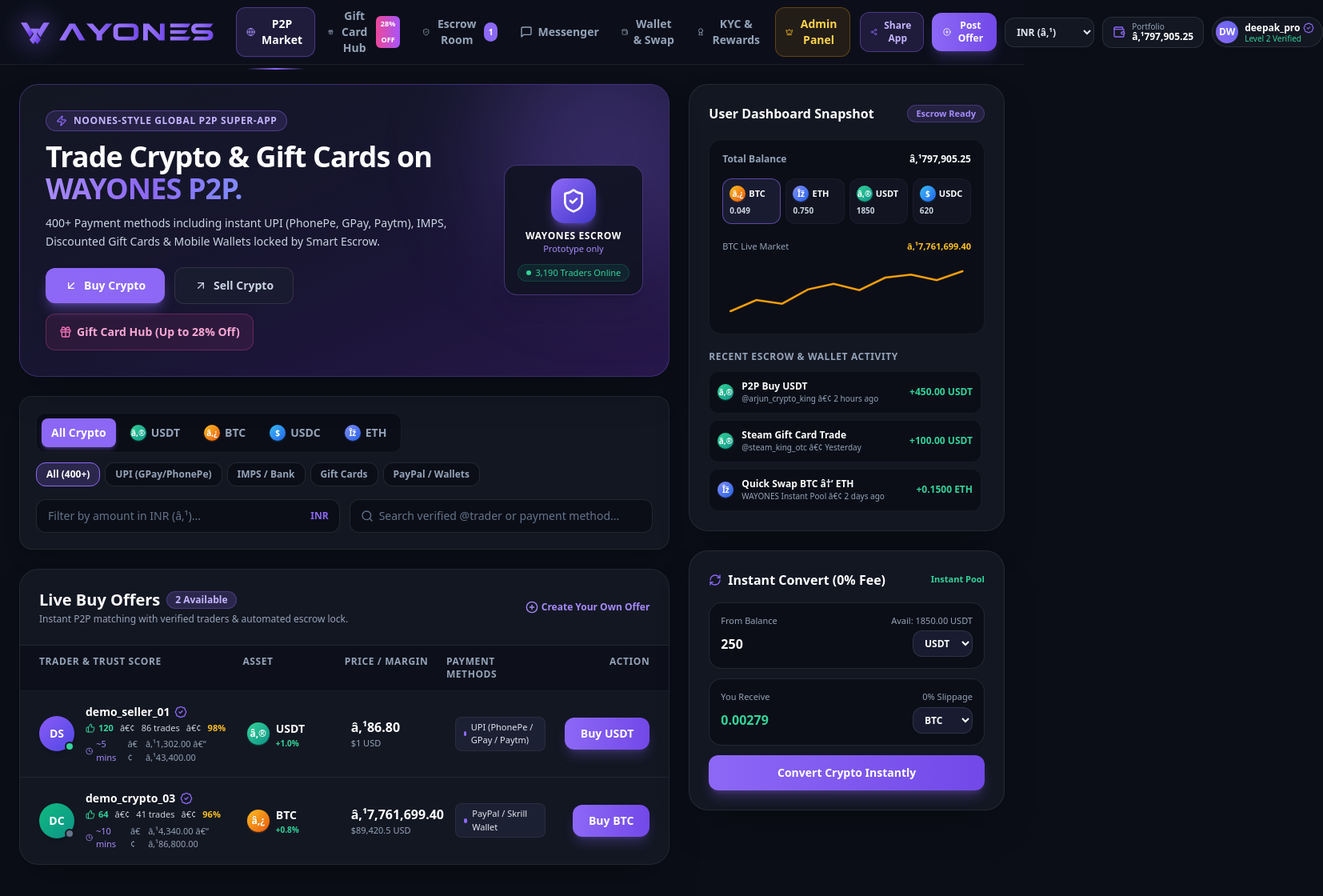
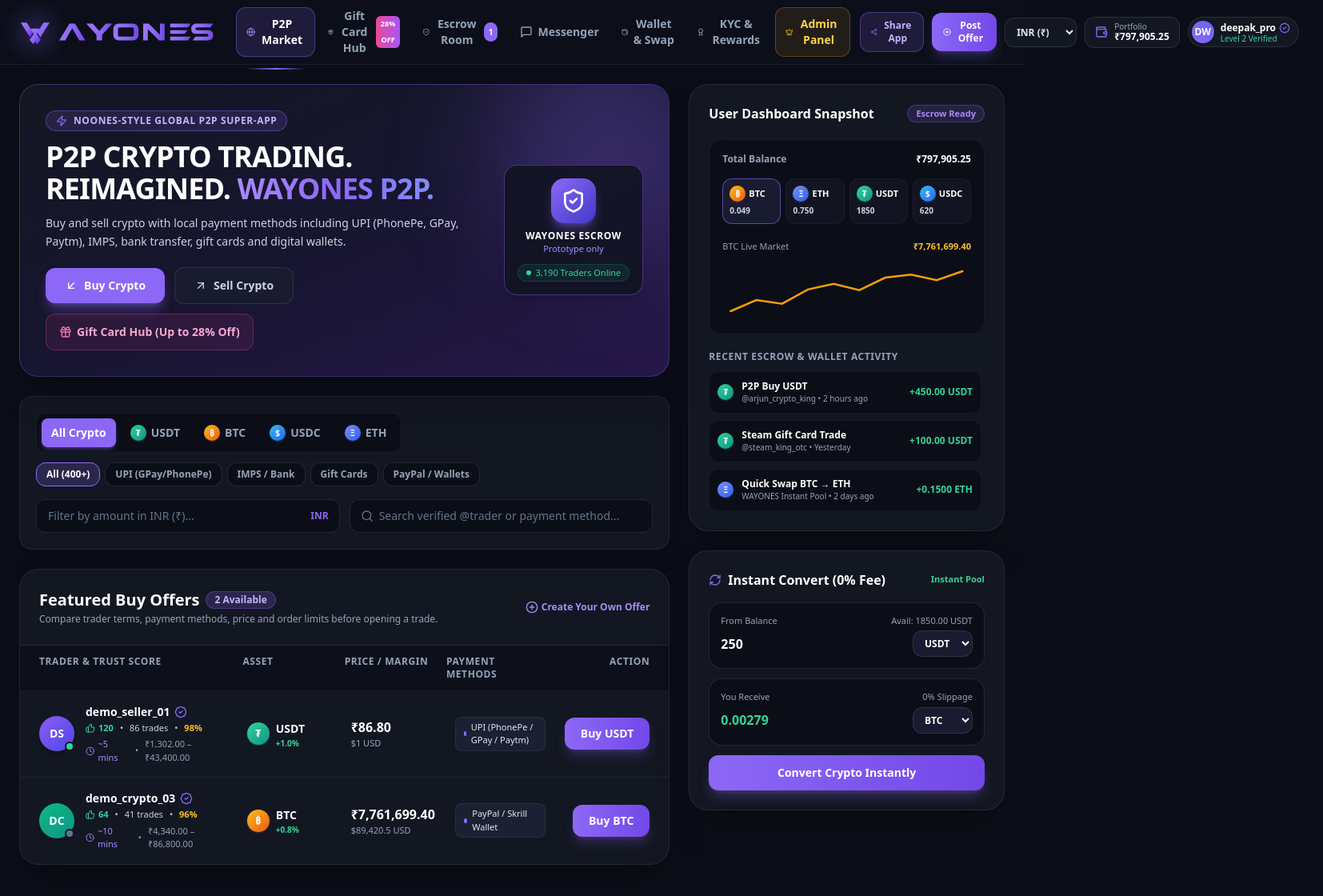
Before and after one commit to tkishanmkm/waydeepak, a React (Vite) app: page / in a window 1280 px wide. Shown: the top 1120 px of the page at 80% size, 1654 px wide, since content can reach past the window. Built offline with nearby package versions, Linux system fonts and the light colour scheme.

Commit message:
Polish WAYONES marketplace and currency display

```diff
--- a/src/App.jsx
+++ b/src/App.jsx
@@ -111,14 +111,14 @@ const CryptoBadge = ({ asset, size = "md" }) => {
   if (asset === 'BTC') {
     return (
       <div className={`${sizes[size]} rounded-full bg-gradient-to-br from-amber-400 to-orange-600 flex items-center justify-center font-bold text-white shadow-sm shadow-orange-500/30 shrink-0`}>
-        â‚¿
+        ₿
       </div>
     );
   }
   if (asset === 'ETH') {
     return (
       <div className={`${sizes[size]} rounded-full bg-gradient-to-br from-indigo-400 to-blue-600 flex items-center justify-center font-bold text-white shadow-sm shadow-indigo-500/30 shrink-0`}>
-        Îž
+        Ξ
       </div>
     );
   }
@@ -131,7 +131,7 @@ const CryptoBadge = ({ asset, size = "md" }) => {
   }
   return (
     <div className={`${sizes[size]} rounded-full bg-gradient-to-br from-emerald-400 to-teal-600 flex items-center justify-center font-bold text-white shadow-sm shadow-emerald-500/30 shrink-0`}>
-      â‚®
+      ₮
     </div>
   );
 };
@@ -144,11 +144,11 @@ const MARKET_PRICES_USD = {
 };
 
 const FIAT_RATES = {
-  INR: { symbol: 'â‚¹', rate: 86.80, label: 'INR (â‚¹)' },
+  INR: { symbol: '₹', rate: 86.80, label: 'INR (₹)' },
   USD: { symbol: '$', rate: 1.00, label: 'USD ($)' },
-  NGN: { symbol: 'â‚¦', rate: 1590.00, label: 'NGN (â‚¦)' },
-  AED: { symbol: 'Ø¯.Ø¥', rate: 3.67, label: 'AED (Ø¯.Ø¥)' },
-  EUR: { symbol: 'â‚¬', rate: 0.92, label: 'EUR (â‚¬)' }
+  NGN: { symbol: '₦', rate: 1590.00, label: 'NGN (₦)' },
+  AED: { symbol: 'د.إ', rate: 3.67, label: 'AED (د.إ)' },
+  EUR: { symbol: '€', rate: 0.92, label: 'EUR (€)' }
 };
 
 const SPARKLINE_DATA = {
@@ -302,7 +302,7 @@ export default function App() {
       side: 'buy',
       asset: 'USDT',
       fiatCurrency: 'INR',
-      fiatSymbol: 'â‚¹',
+      fiatSymbol: '₹',
       fiatAmount: 25000,
       usdAmount: 288.01,
       cryptoAmount: 284.59,
@@ -315,13 +315,13 @@ export default function App() {
         {
           id: 'm-101',
           sender: 'system',
-          text: 'STEP 1 COMPLETE â€” ESCROW LOCKED: 284.59 USDT is locked in WAYONES Multi-Sig Escrow.',
+          text: 'STEP 1 COMPLETE — ESCROW LOCKED: 284.59 USDT is locked in WAYONES Multi-Sig Escrow.',
           time: '10:30 AM'
         },
         {
           id: 'm-102',
           sender: 'user',
-          text: 'Paid â‚¹25,000 via PhonePe UPI! UTR: UTR412988736192. Screenshot attached.',
+          text: 'Paid ₹25,000 via PhonePe UPI! UTR: UTR412988736192. Screenshot attached.',
           time: '10:33 AM'
         },
         {
@@ -379,7 +379,7 @@ export default function App() {
   });
   const [savedPayments, setSavedPayments] = useState([
     { id: 'pm-1', type: 'UPI ID', label: 'deepak.wayones@okaxis', holder: 'Deepak Kumar', verified: true },
-    { id: 'pm-2', type: 'IMPS Bank', label: 'HDFC Bank â€¢â€¢â€¢â€¢ 4821 (IFSC: HDFC00012)', holder: 'Deepak Kumar', verified: true }
+    { id: 'pm-2', type: 'IMPS Bank', label: 'HDFC Bank •••• 4821 (IFSC: HDFC00012)', holder: 'Deepak Kumar', verified: true }
   ]);
   const [newPaymentLabel, setNewPaymentLabel] = useState('');
   const [newPaymentType, setNewPaymentType] = useState('UPI ID');
@@ -416,7 +416,7 @@ export default function App() {
     },
     {
       id: 'tx-903',
-      title: 'Quick Swap BTC â†’ ETH',
+      title: 'Quick Swap BTC → ETH',
       counterparty: 'WAYONES Instant Pool',
       asset: 'ETH',
       amount: '+0.1500 ETH',
@@ -584,7 +584,7 @@ export default function App() {
         {
           id: 'm-1',
           sender: 'system',
-          text: `STEP 1 COMPLETE â€” ESCROW LOCKED: ${cryptoAmount.toFixed(
+          text: `STEP 1 COMPLETE — ESCROW LOCKED: ${cryptoAmount.toFixed(
             selectedOfferForModal.asset === 'USDT' || selectedOfferForModal.asset === 'USDC' ? 2 : 5
           )} ${selectedOfferForModal.asset} is now locked in WAYONES Multi-Sig Escrow.`,
           time: 'Just now'
@@ -649,7 +649,7 @@ export default function App() {
     const uploadMsg = {
       id: `m-${Date.now()}`,
       sender: 'user',
-      text: `ðŸ“Ž [Uploaded Screenshot: payment_receipt_${activeTradeObj.id}.png â€” Verified by WAYONES OCR]`,
+      text: `ðŸ“Ž [Uploaded Screenshot: payment_receipt_${activeTradeObj.id}.png — Verified by WAYONES OCR]`,
       time: 'Just now'
     };
     setActiveTrades((prev) =>
@@ -673,8 +673,8 @@ export default function App() {
       id: `m-${Date.now()}`,
       sender: 'system',
       text: isGC
-        ? `STEP 2 COMPLETE â€” GIFT CARD SUBMITTED: Claim Code (${refCode}) locked for merchant verification.`
-        : `STEP 2 COMPLETE â€” PAYMENT MARKED: Reference (${refCode}) logged. Waiting for Escrow Release.`,
+        ? `STEP 2 COMPLETE — GIFT CARD SUBMITTED: Claim Code (${refCode}) locked for merchant verification.`
+        : `STEP 2 COMPLETE — PAYMENT MARKED: Reference (${refCode}) logged. Waiting for Escrow Release.`,
       time: 'Just now'
     };
 
@@ -738,7 +738,7 @@ export default function App() {
     const releaseMsg = {
       id: `m-${Date.now()}`,
       sender: 'system',
-      text: `STEP 3 COMPLETE â€” ESCROW RELEASED! ${activeTradeObj.cryptoAmount.toFixed(
+      text: `STEP 3 COMPLETE — ESCROW RELEASED! ${activeTradeObj.cryptoAmount.toFixed(
         decimals
       )} ${activeTradeObj.asset} has been settled into your WAYONES Wallet.`,
       time: 'Just now'
@@ -808,7 +808,7 @@ export default function App() {
     setTransactions((prev) => [
       {
         id: `swp-${Date.now()}`,
-        title: `Instant Convert ${swapFrom} â†’ ${swapTo}`,
+        title: `Instant Convert ${swapFrom} → ${swapTo}`,
         counterparty: 'WAYONES Zero-Fee Pool',
         asset: swapTo,
         amount: `+${swapOutput.toFixed(decimals)} ${swapTo}`,
@@ -1243,14 +1243,13 @@ export default function App() {
                         NOONES-STYLE GLOBAL P2P SUPER-APP
                       </div>
                       <h1 className="text-2xl sm:text-4xl font-extrabold tracking-tight text-white leading-tight">
-                        Trade Crypto & Gift Cards on{' '}
+                        P2P CRYPTO TRADING. REIMAGINED.{' '}
                         <span className="text-transparent bg-clip-text bg-gradient-to-r from-[#A78BFA] via-[#8D68F6] to-indigo-400">
                           WAYONES P2P.
                         </span>
                       </h1>
                       <p className="text-slate-300 text-sm leading-relaxed">
-                        400+ Payment methods including instant UPI (PhonePe, GPay, Paytm), IMPS,
-                        Discounted Gift Cards & Mobile Wallets locked by Smart Escrow.
+                        Buy and sell crypto with local payment methods including UPI (PhonePe, GPay, Paytm), IMPS, bank transfer, gift cards and digital wallets.
                       </p>
 
                       <div className="pt-2 flex flex-wrap items-center gap-3">
@@ -1386,13 +1385,13 @@ export default function App() {
                   <div className="p-5 sm:p-6 border-b border-white/[0.07] flex flex-wrap items-center justify-between gap-4">
                     <div>
                       <h2 className="text-lg sm:text-xl font-bold text-white flex items-center gap-2">
-                        Live {tradeSide === 'buy' ? 'Buy' : 'Sell'} Offers
+                        Featured {tradeSide === 'buy' ? 'Buy' : 'Sell'} Offers
                         <span className="text-xs font-semibold px-2.5 py-0.5 rounded-full bg-[#8D68F6]/20 text-[#C4B5FD] border border-[#8D68F6]/30">
                           {filteredOffers.length} Available
                         </span>
                       </h2>
                       <p className="text-xs text-slate-400 mt-0.5">
-                        Instant P2P matching with verified traders & automated escrow lock.
+                        Compare trader terms, payment methods, price and order limits before opening a trade.
                       </p>
                     </div>
                     <button
@@ -1445,18 +1444,18 @@ export default function App() {
                               <span className="flex items-center gap-1 text-emerald-400 font-semibold">
                                 <ThumbsUp className="w-3 h-3" /> {offer.likes || 950}
                               </span>
-                              <span>â€¢</span>
+                              <span>•</span>
                               <span>{offer.trades} trades</span>
-                              <span>â€¢</span>
+                              <span>•</span>
                               <span className="text-amber-400 font-semibold">{offer.completion}</span>
                             </div>
                             <div className="flex items-center gap-2 mt-1 text-[11px] text-slate-400">
                               <span className="inline-flex items-center gap-1 text-[#A78BFA]">
                                 <Clock className="w-3 h-3" /> ~{offer.speed}
                               </span>
-                              <span>â€¢</span>
+                              <span>•</span>
                               <span>
-                                {formatFiat(offer.minUsd)} â€“ {formatFiat(offer.maxUsd)}
+                                {formatFiat(offer.minUsd)} – {formatFiat(offer.maxUsd)}
                               </span>
                             </div>
                           </div>
@@ -1560,7 +1559,7 @@ export default function App() {
                       {cardCheckResult && (
                         <div className="p-2.5 rounded-xl bg-emerald-500/10 border border-emerald-500/30 text-[11px] space-y-0.5">
                           <p className="text-emerald-400 font-bold">
-                            âœ“ {cardCheckResult.status} ({cardCheckResult.valueUsd})
+                            ✓ {cardCheckResult.status} ({cardCheckResult.valueUsd})
                           </p>
                           <p className="text-slate-300">
                             Escrow Payout: <strong>{cardCheckResult.instantPayout}</strong>
@@ -1827,7 +1826,7 @@ export default function App() {
                                       maxLength={4}
                                       value={pinInput}
                                       onChange={(e) => setPinInput(e.target.value)}
-                                      placeholder="â€¢â€¢â€¢â€¢"
+                                      placeholder="••••"
                                       className="w-24 bg-[#131722] border border-white/15 rounded-xl px-3 py-2 text-center font-mono text-sm text-white"
                                     />
                                     <button
@@ -1987,7 +1986,7 @@ export default function App() {
                             <div>
                               <h3 className="font-bold text-white text-base">{asset}</h3>
                               <p className="text-[11px] text-slate-400">
-                                {NETWORK_CONFIGS[asset].map((n) => n.id).join(' â€¢ ')}
+                                {NETWORK_CONFIGS[asset].map((n) => n.id).join(' • ')}
                               </p>
                             </div>
                           </div>
@@ -2168,20 +2167,20 @@ export default function App() {
 
                   <div className="grid grid-cols-1 sm:grid-cols-3 gap-4">
                     <div className="p-4 rounded-2xl bg-[#0B0E17] border border-emerald-500/30 space-y-2">
-                      <span className="text-[11px] font-bold text-emerald-400">âœ“ LEVEL 1 COMPLETED</span>
+                      <span className="text-[11px] font-bold text-emerald-400">✓ LEVEL 1 COMPLETED</span>
                       <h4 className="text-sm font-bold text-white">Phone & Email</h4>
                       <p className="text-xs text-slate-400">Daily Limit: $1,000 USD</p>
                     </div>
 
                     <div className="p-4 rounded-2xl bg-[#0B0E17] border border-emerald-500/30 space-y-2">
-                      <span className="text-[11px] font-bold text-emerald-400">âœ“ LEVEL 2 COMPLETED</span>
+                      <span className="text-[11px] font-bold text-emerald-400">✓ LEVEL 2 COMPLETED</span>
                       <h4 className="text-sm font-bold text-white">PAN / Aadhaar / Govt ID</h4>
                       <p className="text-xs text-slate-400">Daily Limit: $50,000 USD</p>
                     </div>
 
                     <div className="p-4 rounded-2xl bg-[#0B0E17] border border-[#8D68F6]/40 space-y-2">
                       <span className="text-[11px] font-bold text-[#A78BFA]">
-                        {kycLevels.level3 ? 'âœ“ LEVEL 3 COMPLETED' : 'LEVEL 3 MERCHANTS'}
+                        {kycLevels.level3 ? '✓ LEVEL 3 COMPLETED' : 'LEVEL 3 MERCHANTS'}
                       </span>
                       <h4 className="text-sm font-bold text-white">Address & Video KYC</h4>
                       {kycLevels.level3 ? (
@@ -2277,7 +2276,7 @@ export default function App() {
                           </span>
                           <p className="text-sm font-bold text-white mt-1">{pm.label}</p>
                         </div>
-                        <span className="text-xs text-emerald-400 font-semibold">âœ“ Verified</span>
+                        <span className="text-xs text-emerald-400 font-semibold">✓ Verified</span>
                       </div>
                     ))}
                   </div>
@@ -2451,7 +2450,7 @@ export default function App() {
                             <Activity className="w-3.5 h-3.5 text-sky-400" /> Pending KYC / WD
                           </span>
                           <p className="text-lg sm:text-xl font-extrabold text-white mt-1">
-                            {adminKycList.filter((k) => k.status === 'PENDING').length} KYC â€¢{' '}
+                            {adminKycList.filter((k) => k.status === 'PENDING').length} KYC •{' '}
                             {adminWithdrawals.filter((w) => w.status === 'PENDING').length} WD
                           </p>
                           <span className="text-[10px] text-sky-300">In Verification Queue</span>
@@ -2519,7 +2518,7 @@ export default function App() {
                                     {tr.status}
                                   </span>
                                   <span className="text-xs text-slate-300 font-semibold">
-                                    Seller: @{tr.offer.trader} â€¢ Buyer: @deepak_pro
+                                    Seller: @{tr.offer.trader} • Buyer: @deepak_pro
                                   </span>
                                 </div>
 
@@ -2545,7 +2544,7 @@ export default function App() {
                                   <p className="text-slate-300">
                                     Screenshot OCR:{' '}
                                     <span className="text-emerald-400 font-semibold">
-                                      {tr.receiptAttached ? 'âœ“ Verified Attached' : 'Pending'}
+                                      {tr.receiptAttached ? '✓ Verified Attached' : 'Pending'}
                                     </span>
                                   </p>
                                 </div>
@@ -2595,7 +2594,7 @@ export default function App() {
                                     onClick={() => handleAdminResolveTrade(tr.id, 'RELEASE_TO_BUYER')}
                                     className="px-4 py-2 rounded-xl bg-emerald-500 hover:bg-emerald-400 text-slate-950 text-xs font-extrabold shadow-lg shadow-emerald-500/20"
                                   >
-                                    âœ“ Force Release {tr.asset} to Buyer
+                                    ✓ Force Release {tr.asset} to Buyer
                                   </button>
                                 </div>
                               )}
@@ -2655,10 +2654,10 @@ export default function App() {
                                   )}
                                 </div>
                                 <p className="text-xs text-slate-300">
-                                  {u.fullName} â€¢ {u.docType} ({u.docNumber})
+                                  {u.fullName} • {u.docType} ({u.docNumber})
                                 </p>
                                 <p className="text-[11px] text-slate-400">
-                                  Balance: <strong className="text-white">${u.walletUsdt.toFixed(2)} USDT</strong> â€¢ Submitted {u.submittedAt}
+                                  Balance: <strong className="text-white">${u.walletUsdt.toFixed(2)} USDT</strong> • Submitted {u.submittedAt}
                                 </p>
                               </div>
 
@@ -2733,7 +2732,7 @@ export default function App() {
                               >
                                 <div>
                                   <p className="text-sm font-bold text-white">
-                                    @{w.username} â€” {w.amount} {w.asset} ({w.network})
+                                    @{w.username} — {w.amount} {w.asset} ({w.network})
                                   </p>
                                   <p className="text-xs font-mono text-[#A78BFA]">{w.address}</p>
                                   <span className="text-[11px] text-slate-400">{w.time}</span>
@@ -2790,7 +2789,7 @@ export default function App() {
                                 className="p-3 rounded-xl bg-[#0B0E17] border border-white/10 flex items-center justify-between text-xs"
                               >
                                 <div>
-                                  <span className="font-bold text-white">@{o.trader}</span> â€¢{' '}
+                                  <span className="font-bold text-white">@{o.trader}</span> •{' '}
                                   <span className="text-[#A78BFA] uppercase font-bold">
                                     {o.type} {o.asset}
                                   </span>{' '}
@@ -2984,7 +2983,7 @@ export default function App() {
                         <div className="min-w-0">
                           <p className="text-xs font-bold text-white truncate">{tx.title}</p>
                           <p className="text-[10px] text-slate-400 truncate">
-                            {tx.counterparty} â€¢ {tx.time}
+                            {tx.counterparty} • {tx.time}
                           </p>
                         </div>
                       </div>
@@ -3176,7 +3175,7 @@ export default function App() {
                   <div className="flex justify-between text-xs text-slate-400 mb-1">
                     <span>Enter Value ({fiat})</span>
                     <span>
-                      Limits: {formatFiat(selectedOfferForModal.minUsd)} â€“{' '}
+                      Limits: {formatFiat(selectedOfferForModal.minUsd)} –{' '}
                       {formatFiat(selectedOfferForModal.maxUsd)}
                     </span>
                   </div>
@@ -3288,7 +3287,7 @@ export default function App() {
                   >
                     {NETWORK_CONFIGS[walletModal.asset].map((n) => (
                       <option key={n.id} value={n.id}>
-                        {n.name} â€” Fee: {n.fee} ({n.arrival})
+                        {n.name} — Fee: {n.fee} ({n.arrival})
                       </option>
                     ))}
                   </select>
```
